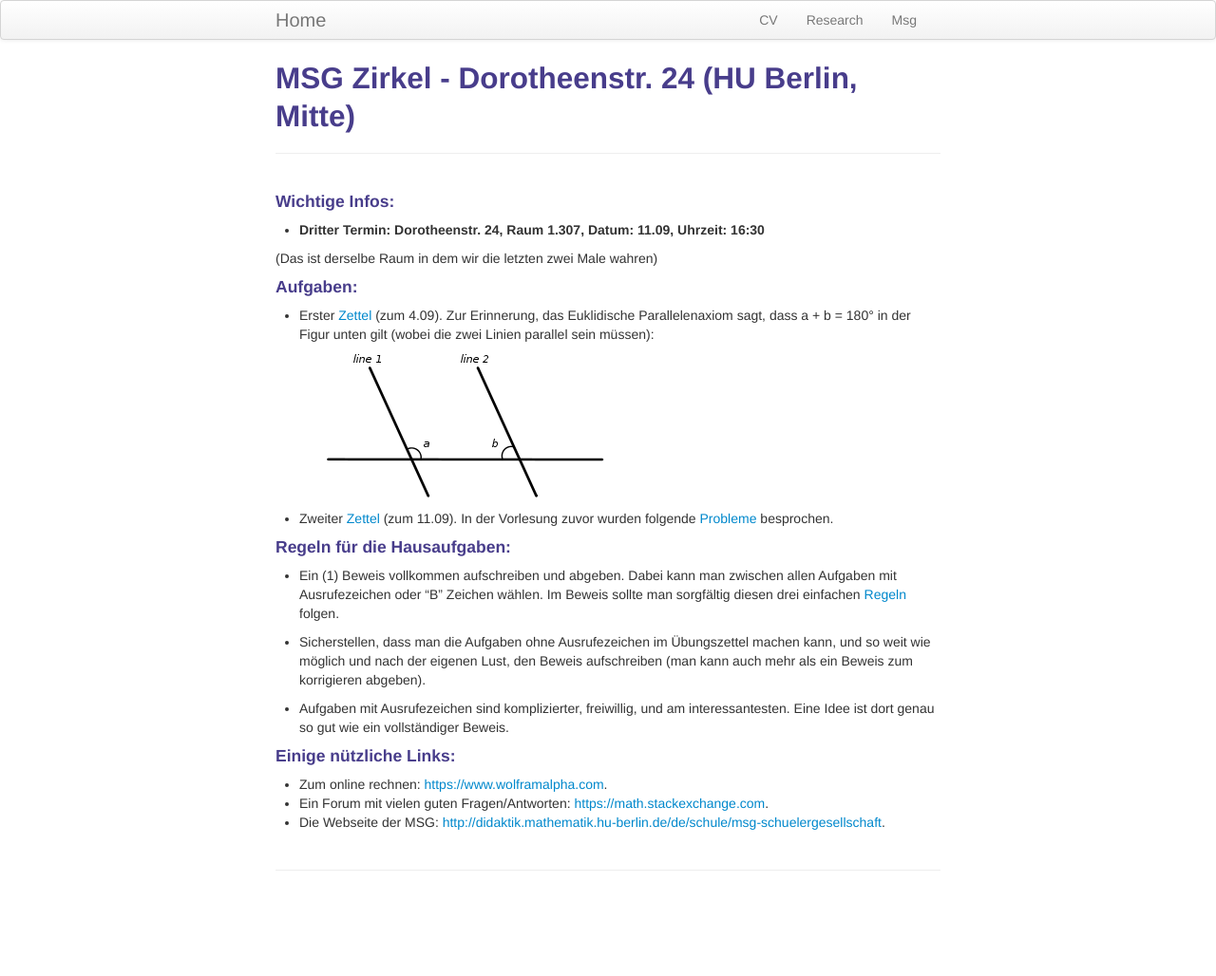
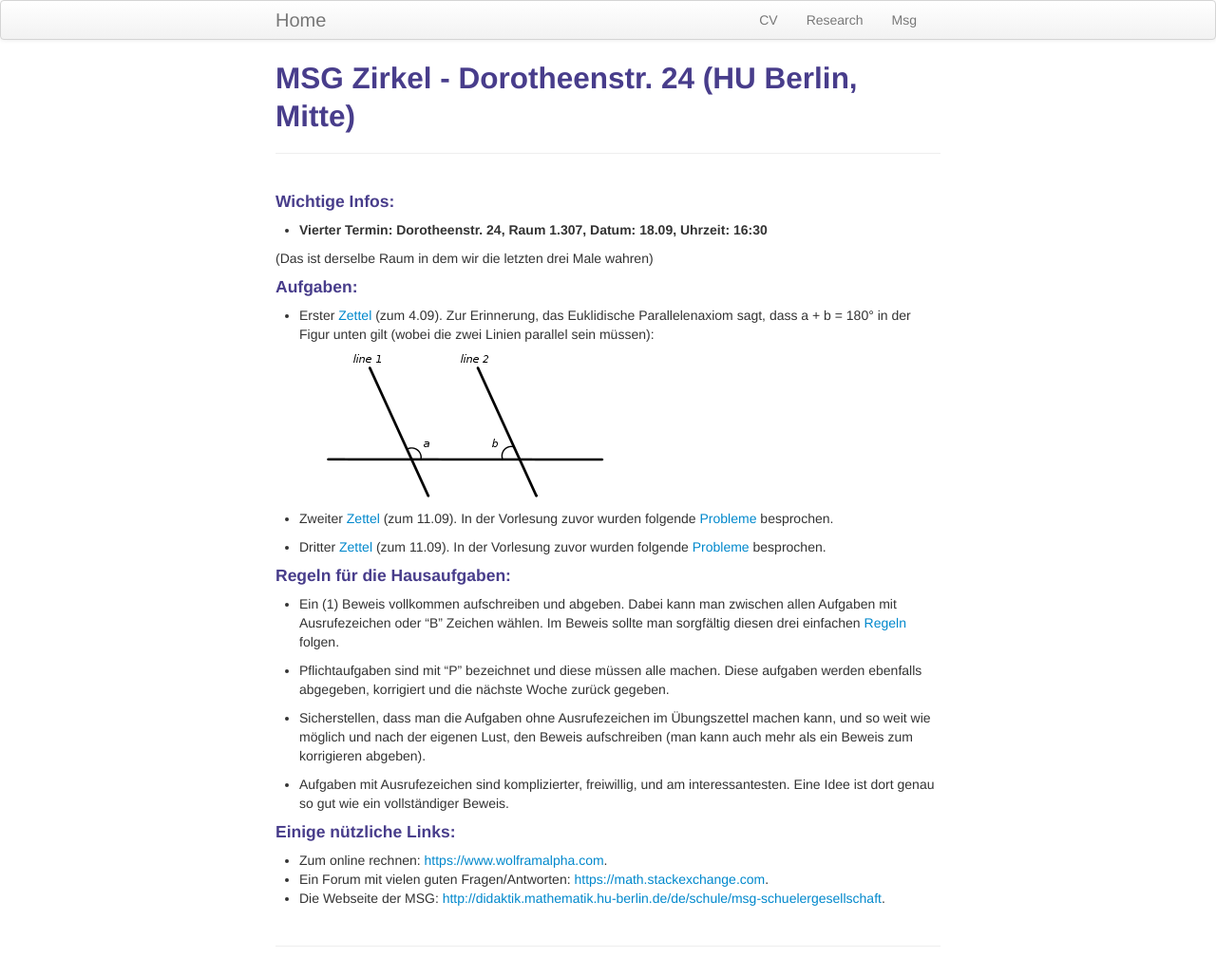
Before and after one commit to T-Cornelis/t-cornelis.github.io, a Jekyll site: the page built from pages/msb.md, in a window 1280 px wide. Shown: the whole page at 95% size. Built offline with Jekyll 4.4.1, drawn with Linux system fonts in a browser that asks for light colours; before the commit the page ends 948 px from its top, so only the background shows below that.

Commit message:
Aufgabe 3

```diff
--- a/pages/msb.md
+++ b/pages/msb.md
@@ -7,9 +7,9 @@ description: MSG Zirkel Webseite
 
 #### Wichtige Infos:
 
- - ##### Dritter Termin: Dorotheenstr. 24, Raum 1.307, Datum: 11.09, Uhrzeit: 16:30
+ - ##### Vierter Termin: Dorotheenstr. 24, Raum 1.307, Datum: 18.09, Uhrzeit: 16:30
 
-(Das ist derselbe Raum in dem wir die letzten zwei Male wahren)
+(Das ist derselbe Raum in dem wir die letzten drei Male wahren)
 
 #### Aufgaben:
 
@@ -21,10 +21,18 @@ Figur unten gilt (wobei die zwei Linien parallel sein müssen):
  - Zweiter <a href="../aufgaben/Aufgabe_2_2.pdf">Zettel</a> (zum 11.09). In der
    Vorlesung zuvor wurden folgende <a href="../aufgaben/Aufgabe_2_1.pdf">Probleme</a> besprochen.
 
+ - Dritter <a href="../aufgaben/Aufgabe_3_2.pdf">Zettel</a> (zum 11.09). In der
+   Vorlesung zuvor wurden folgende <a href="../aufgaben/Aufgabe_3_1.pdf">Probleme</a> besprochen.
+
+
 #### Regeln für die Hausaufgaben:
 
  - Ein (1) Beweis vollkommen aufschreiben und abgeben. Dabei kann man zwischen allen Aufgaben mit
    Ausrufezeichen oder "B" Zeichen wählen. Im Beweis sollte man sorgfältig diesen drei einfachen <a href="../Mantra.pdf">Regeln</a> folgen.
+
+ - Pflichtaufgaben sind mit "P" bezeichnet und diese müssen alle machen. Diese
+   aufgaben werden ebenfalls abgegeben, korrigiert und die nächste Woche
+   zurück gegeben.
 
  - Sicherstellen, dass man die Aufgaben ohne Ausrufezeichen im Übungszettel
    machen kann, und so weit wie möglich und nach der eigenen Lust, den Beweis
```
Also changed, not shown: 2 other files.
